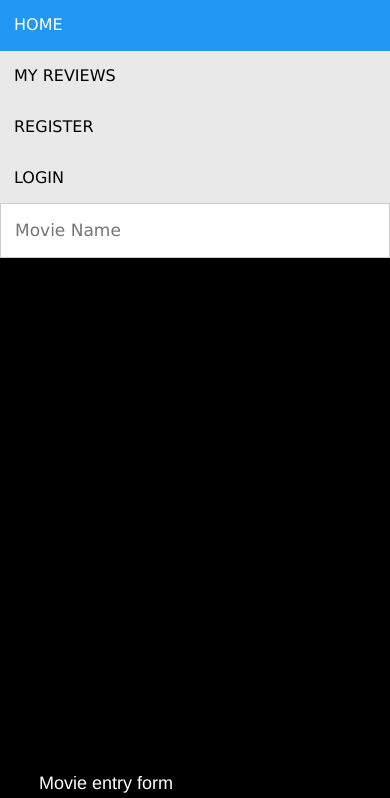
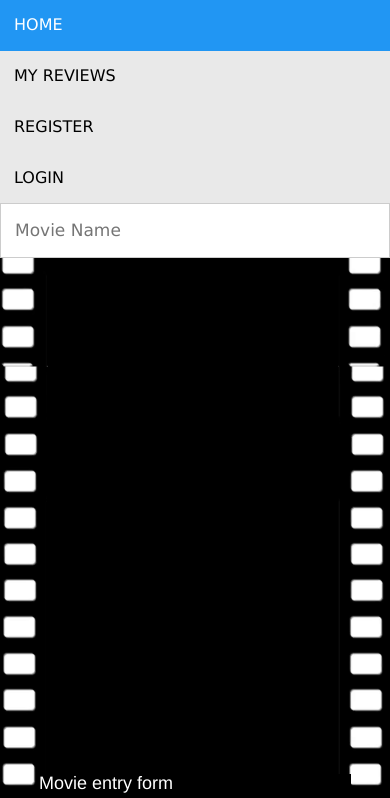
Before and after one commit to juney3/critic.ly, a website: page views/index.html in a window 390 px wide. Shown: the top 798 px of the page. Drawn offline with nearby package versions, Linux system fonts and the light colour scheme; files that its build step writes are made by us from their sources; no server answers; files whose address does not match are found by name.

Commit message:
film strip background now responsive

```diff
--- a/public/styles/styles.css
+++ b/public/styles/styles.css
@@ -2,8 +2,7 @@ body {
   background-image: url("../images/filmstripbgblack.png");
   background-position: center;
   background-repeat: repeat-y;
-  background-size: cover;
-
+  background-size: contain;
 
 }
 
```
Also changed, not shown: views/index.html (+2 -0 lines).
